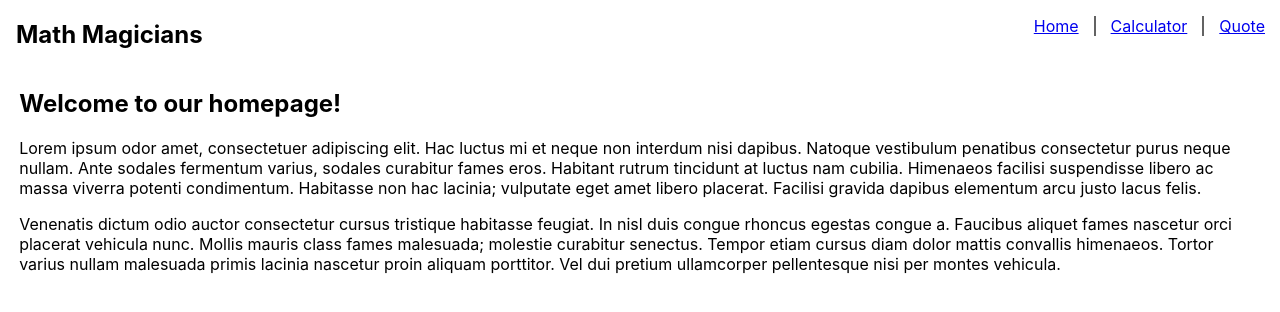
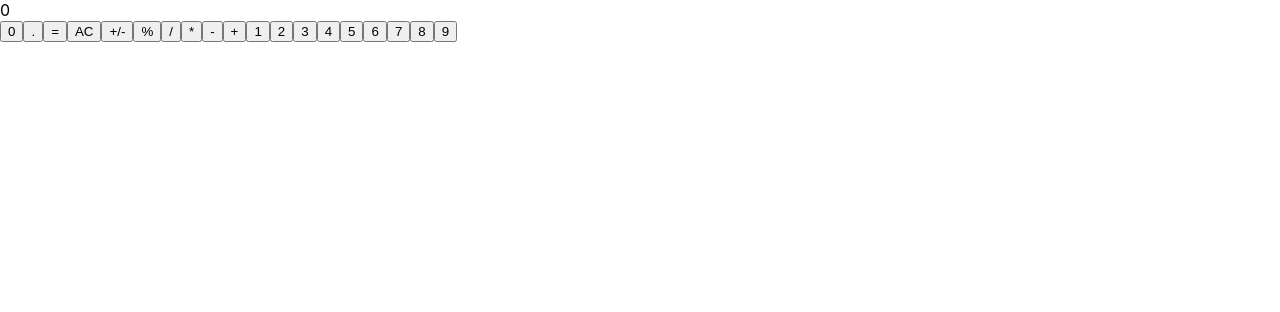
Before and after one commit to Bushido-brown/math-magic, a React (Create React App) app: page / in a window 1280 px wide. Shown: the top 312 px of the page. Built offline with nearby package versions, Linux system fonts and the light colour scheme.

Commit message:
add math magicians components

```diff
--- a/src/App.js
+++ b/src/App.js
@@ -1,78 +1,20 @@
 import React from 'react';
-import { Routes, Route, Link } from 'react-router-dom';
+import Calculator from './components/Calculator';
 import './App.css';
-import Calculator from './components/Calculator';
 
-const App = () => (
-  <div className="App">
-    <nav>
-      <h1>Math Magicians</h1>
-      <ul>
-        <Link to="/">Home</Link>
-        <Link to="/myCalculator">Calculator</Link>
-        <Link to="/quote">Quote</Link>
-      </ul>
-    </nav>
-    <Routes>
-      <Route path="/" element={<Home />} />
-      <Route path="myCalculator" element={<MyCalculator />} />
-      <Route path="quote" element={<Quote />} />
-    </Routes>
-  </div>
-);
+class App extends React.Component {
+  constructor(props) {
+    super(props);
+    this.state = {};
+  }
 
-function Home() {
-  return (
-    <>
-      <main>
-        <h2>Welcome to our homepage!</h2>
-        <p>
-          Lorem ipsum odor amet, consectetuer adipiscing elit. Hac luctus mi et neque non
-          interdum nisi dapibus. Natoque vestibulum penatibus consectetur purus neque
-          nullam. Ante sodales fermentum varius, sodales curabitur fames eros. Habitant
-          rutrum tincidunt at luctus nam cubilia. Himenaeos facilisi suspendisse libero
-          ac massa viverra potenti condimentum. Habitasse non hac lacinia; vulputate eget
-          amet libero placerat. Facilisi gravida dapibus elementum arcu justo lacus felis.
-        </p>
-        <p>
-          Venenatis dictum odio auctor consectetur cursus tristique habitasse feugiat.
-          In nisl duis congue rhoncus egestas congue a. Faucibus aliquet fames nascetur
-          orci placerat vehicula nunc. Mollis mauris class fames malesuada; molestie
-          curabitur senectus. Tempor etiam cursus diam dolor mattis convallis himenaeos.
-          Tortor varius nullam malesuada primis lacinia nascetur proin aliquam porttitor.
-          Vel dui pretium ullamcorper pellentesque nisi per montes vehicula.
-        </p>
-      </main>
-    </>
-  );
-}
-
-function MyCalculator() {
-  return (
-    <>
-      <main>
-        <div className="calculator-container">
-          <h2>Lets do some math!</h2>
-          <Calculator />
-        </div>
-      </main>
-    </>
-  );
-}
-
-function Quote() {
-  return (
-    <>
-      <main>
-        <div className="quote-container">
-          <p>
-            Mathematics is not about numbers, equations, computations,
-            or algorithms; it is about understanding. -William Paul Thurston
-          </p>
-        </div>
-      </main>
-    </>
-  );
+  render() {
+    return (
+      <div className='container'>
+        <Calculator />
+      </div>
+    );
+  }
 }
 
 export default App;
--- a/src/components/Calculator.js
+++ b/src/components/Calculator.js
@@ -1,53 +1,64 @@
-import React, { useState } from 'react';
+import React, { Component } from 'react';
 import './Calculator.css';
-import calculate from '../logic/calculate';
 
-const Calculator = () => {
-  const initialItems = {
-    total: '0',
-    next: null,
-    operation: null,
-  };
+export default class Calculator extends Component {
+  constructor(props) {
+    super(props);
+    this.state = {
+      operator1: '',
+      result: '0',
+    };
+    this.btnOnClickOperator = this.btnOnClickOperator.bind(this);
+    this.btnOnClick = this.btnOnClick.bind(this);
+    this.btnOnClickResult = this.btnOnClickResult.bind(this);
+  }
 
-  const [items, setItems] = useState(initialItems);
+  btnOnClickOperator({ target }) {
+    this.setState((prevState) => ({
+      operator1: prevState.operator1.concat(target.textContent),
+      result: prevState.operator1.concat(target.textContent),
+    }));
+  }
 
-  const handleClick = (event) => setItems(calculate(items, event.target.value));
+  btnOnClick({ target }) {
+    this.setState(() => ({
+      operator1: target.textContent,
+    }));
+  }
 
-  return (
-    <>
-      <div className="calculator">
-        <div className="calculator-screen gray" data-testid="calculator-screen-id">
-          {items.total !== null ? items.total : null}
-          {items.operation !== null ? items.operation : null}
-          {items.next !== null ? items.next : null}
+  btnOnClickResult() {
+    this.setState((prevState) => ({
+      result: prevState.operator1 * 2,
+    }));
+  }
+
+  render() {
+    const { result } = this.state;
+    return (
+      <div className="container">
+        <div className="result">
+          {result}
         </div>
-
-        <button type="button" className="operator divide orange" value="÷" onClick={handleClick}>&divide;</button>
-        <button type="button" className="operator multiply orange" value="x" onClick={handleClick}>&times;</button>
-        <button type="button" className="operator substract orange" value="-" onClick={handleClick}>-</button>
-        <button type="button" className="operator add orange" value="+" onClick={handleClick}>+</button>
-        <button type="button" className="equal-sign orange" value="=" onClick={handleClick}>=</button>
-
-        <button type="button" className="all-clear" value="AC" onClick={handleClick}>AC</button>
-        <button type="button" className="invert-sign" value="+/-" onClick={handleClick}>+/-</button>
-        <button type="button" className="percentage" value="%" onClick={handleClick}>%</button>
-
-        <button type="button" className="number-key zero" value="0" onClick={handleClick}>0</button>
-        <button type="button" className="number-key one" value="1" onClick={handleClick}>1</button>
-        <button type="button" className="number-key two" value="2" onClick={handleClick}>2</button>
-        <button type="button" className="number-key three" value="3" onClick={handleClick}>3</button>
-        <button type="button" className="number-key four" value="4" onClick={handleClick}>4</button>
-        <button type="button" className="number-key five" value="5" onClick={handleClick}>5</button>
-        <button type="button" className="number-key six" value="6" onClick={handleClick}>6</button>
-        <button type="button" className="number-key seven" value="7" onClick={handleClick}>7</button>
-        <button type="button" className="number-key eight" value="8" onClick={handleClick}>8</button>
-        <button type="button" className="number-key nine" value="9" onClick={handleClick}>9</button>
-
-        <button type="button" className="decimal" value="." onClick={handleClick}>.</button>
-
+        <button type="button" onClick={this.btnOnClickOperator} className="btn-light btn-zero">0</button>
+        <button type="button" onClick={this.btnOnClickOperator} className="btn-light btn-dot">.</button>
+        <button type="button" onClick={this.btnOnClickResult} className="btn-accent btn-equal">=</button>
+        <button type="button" onClick={this.btnOnClick} className="btn-light btn-clear">AC</button>
+        <button type="button" onClick={this.btnOnClick} className="btn-light btn-toogle-sign">+/-</button>
+        <button type="button" onClick={this.btnOnClick} className="btn-light btn-percentage">%</button>
+        <button type="button" onClick={this.btnOnClick} className="btn-accent btn-divider">/</button>
+        <button type="button" onClick={this.btnOnClick} className="btn-accent btn-multiply">*</button>
+        <button type="button" onClick={this.btnOnClick} className="btn-accent btn-substract">-</button>
+        <button type="button" onClick={this.btnOnClick} className="btn-accent btn-plus">+</button>
+        <button type="button" onClick={this.btnOnClickOperator} className="btn-light btn-one">1</button>
+        <button type="button" onClick={this.btnOnClickOperator} className="btn-light btn-two">2</button>
+        <button type="button" onClick={this.btnOnClickOperator} className="btn-light btn-three">3</button>
+        <button type="button" onClick={this.btnOnClickOperator} className="btn-light btn-four">4</button>
+        <button type="button" onClick={this.btnOnClickOperator} className="btn-light btn-five">5</button>
+        <button type="button" onClick={this.btnOnClickOperator} className="btn-light btn-six">6</button>
+        <button type="button" onClick={this.btnOnClickOperator} className="btn-light btn-seven">7</button>
+        <button type="button" onClick={this.btnOnClickOperator} className="btn-light btn-eight">8</button>
+        <button type="button" onClick={this.btnOnClickOperator} className="btn-light btn-nine">9</button>
       </div>
-    </>
-  );
-};
-
-export default Calculator;
+    );
+  }
+}
```
